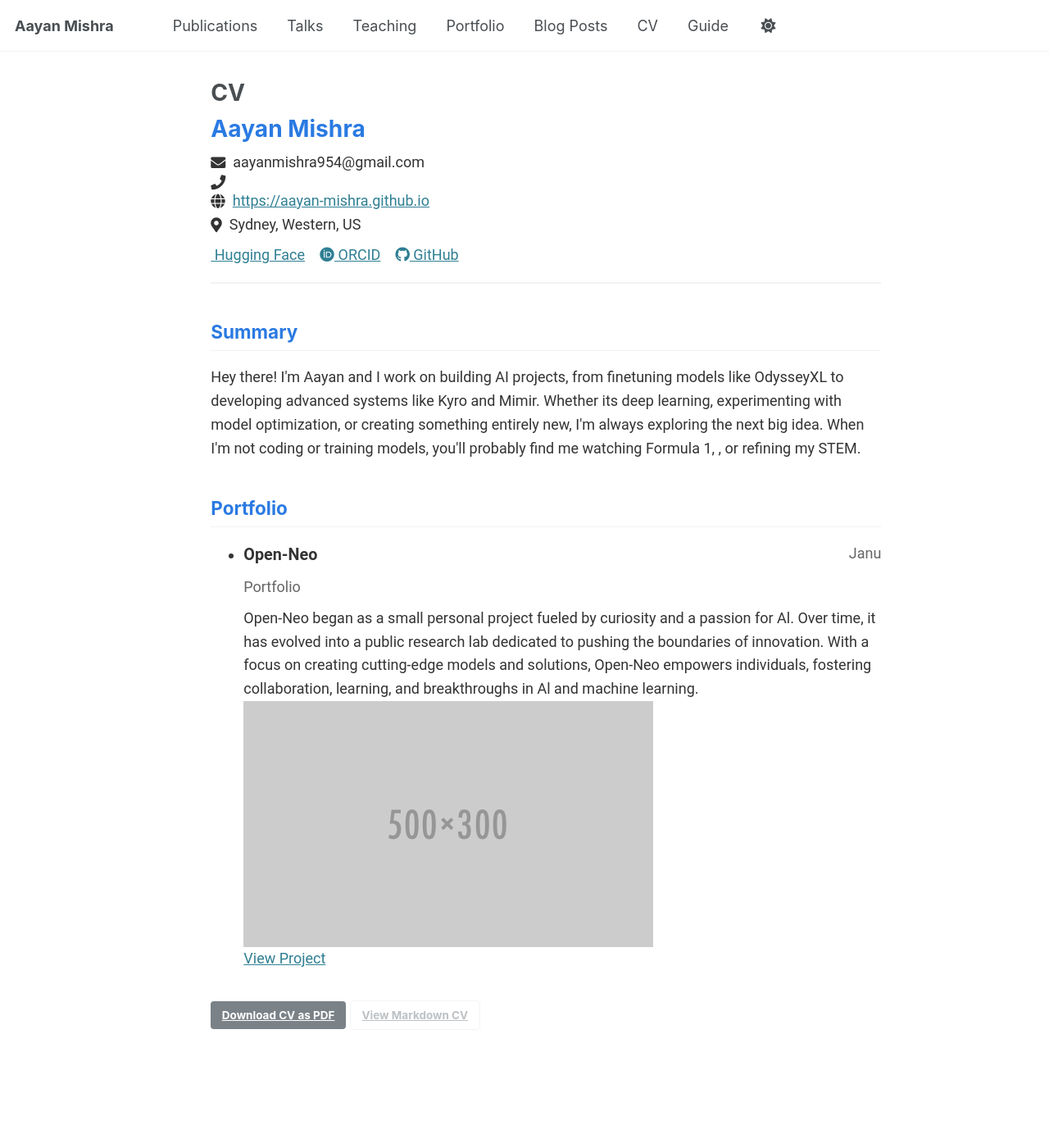
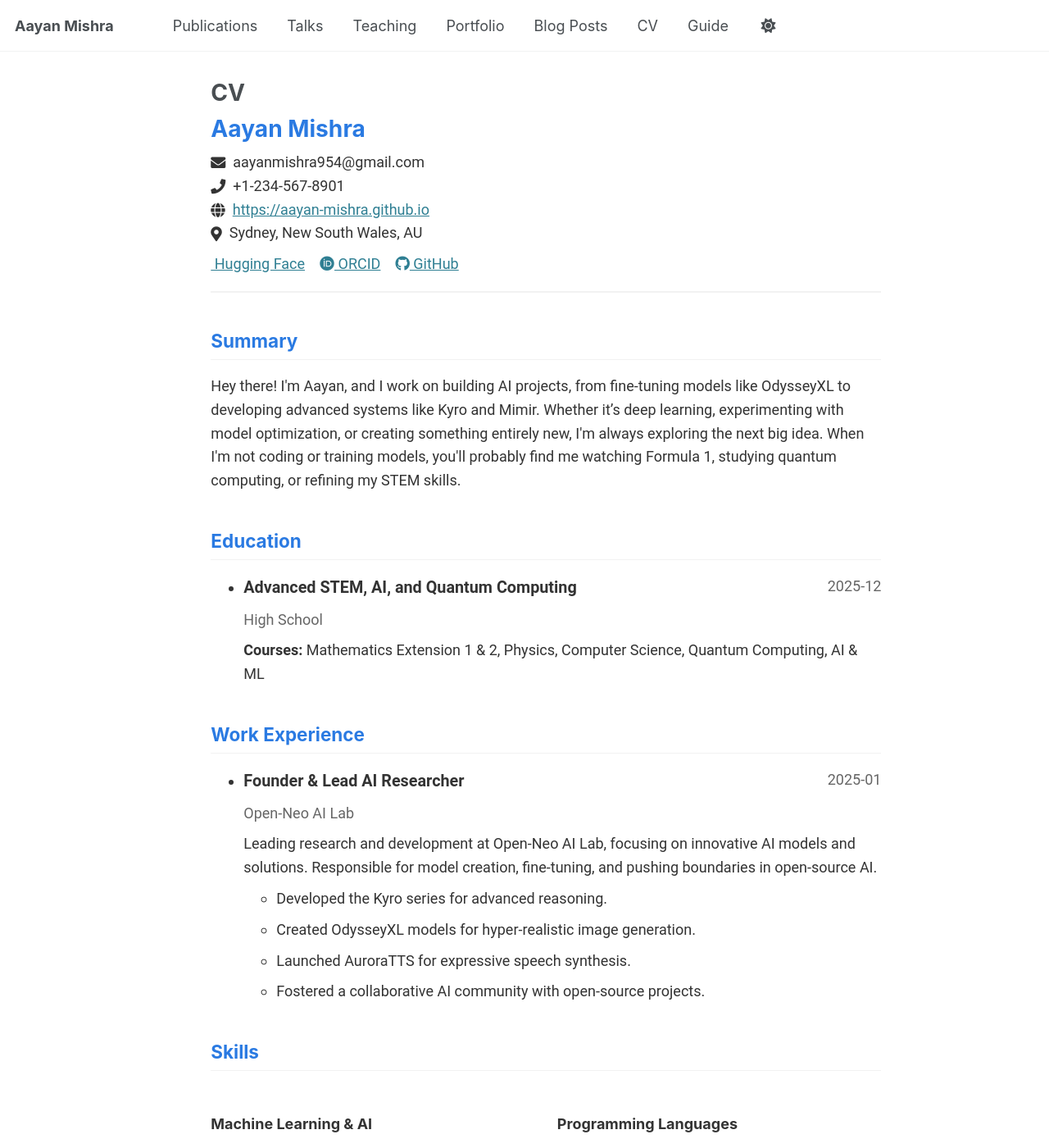
Before and after one commit to Aayan-Mishra/aayan-mishra.github.io, a Jekyll site: the page built from _pages/cv-json.md, in a window 1280 px wide and 1400 px high. Shown: the whole window at 82% size. Built offline with Jekyll 4.4.1, drawn with Linux system fonts in a browser that asks for light colours; some of the changed text lies outside the part shown.

Commit message:
Update cv.json

```diff
--- a/_data/cv.json
+++ b/_data/cv.json
@@ -2,15 +2,15 @@
   "basics": {
     "name": "Aayan Mishra",
     "email": "aayanmishra954@gmail.com",
-    "phone": "",
+    "phone": "+1-234-567-8901",
     "website": "https://aayan-mishra.github.io",
-    "summary": "Hey there! I'm Aayan and I work on building AI projects, from finetuning models like OdysseyXL to developing advanced systems like Kyro and Mimir. Whether its deep learning, experimenting with model optimization, or creating something entirely new, I'm always exploring the next big idea. When I'm not coding or training models, you'll probably find me watching Formula 1, , or refining my STEM.",
+    "summary": "Hey there! I'm Aayan, and I work on building AI projects, from fine-tuning models like OdysseyXL to developing advanced systems like Kyro and Mimir. Whether it’s deep learning, experimenting with model optimization, or creating something entirely new, I'm always exploring the next big idea. When I'm not coding or training models, you'll probably find me watching Formula 1, studying quantum computing, or refining my STEM skills.",
     "location": {
       "address": "",
       "postalCode": "",
       "city": "Sydney",
-      "countryCode": "US",
-      "region": "Western"
+      "countryCode": "AU",
+      "region": "New South Wales"
     },
     "profiles": [
       {
@@ -20,8 +20,8 @@
       },
       {
         "network": "ORCID",
-        "username": "",
-        "url": "http://orcid.org/yourorcidurl"
+        "username": "0000-0001-2345-6789",
+        "url": "http://orcid.org/0000-0001-2345-6789"
       },
       {
         "network": "GitHub",
@@ -30,12 +30,72 @@
       }
     ]
   },
-  "work": [],
-  "education": [],
-  "skills": [],
-  "languages": [],
-  "interests": [],
-  "references": [],
+  "work": [
+    {
+      "company": "Open-Neo AI Lab",
+      "position": "Founder & Lead AI Researcher",
+      "website": "https://open-neo.vercel.app/",
+      "startDate": "2025-01",
+      "summary": "Leading research and development at Open-Neo AI Lab, focusing on innovative AI models and solutions. Responsible for model creation, fine-tuning, and pushing boundaries in open-source AI.",
+      "highlights": [
+        "Developed the Kyro series for advanced reasoning.",
+        "Created OdysseyXL models for hyper-realistic image generation.",
+        "Launched AuroraTTS for expressive speech synthesis.",
+        "Fostered a collaborative AI community with open-source projects."
+      ]
+    }
+  ],
+  "education": [
+    {
+      "institution": "High School",
+      "area": "Advanced STEM, AI, and Quantum Computing",
+      "studyType": "HSC (Higher School Certificate)",
+      "startDate": "2022-01",
+      "endDate": "2025-12",
+      "score": "97+ ATAR (Projected)",
+      "courses": ["Mathematics Extension 1 & 2", "Physics", "Computer Science", "Quantum Computing", "AI & ML"]
+    }
+  ],
+  "skills": [
+    {
+      "name": "Machine Learning & AI",
+      "level": "Expert",
+      "keywords": ["Deep Learning", "Model Fine-tuning", "Optimization", "Open-Source AI"]
+    },
+    {
+      "name": "Programming Languages",
+      "level": "Advanced",
+      "keywords": ["Python", "C++", "JavaScript", "JAX", "Flax"]
+    },
+    {
+      "name": "AI Frameworks & Tools",
+      "level": "Advanced",
+      "keywords": ["PyTorch", "TensorFlow", "Hugging Face", "Diffusers", "Unsloth"]
+    },
+  ],
+  "languages": [
+    {
+      "language": "English",
+      "fluency": "Native"
+    }
+  ],
+  "interests": [
+    {
+      "name": "Artificial Intelligence"
+    },
+    {
+      "name": "Quantum Computing"
+    },
+    {
+      "name": "Formula 1"
+    },
+    {
+      "name": "STEM Exploration"
+    }
+  ],
+  "references": [
+
+  ],
   "publications": [],
   "presentations": [],
   "teaching": [],
@@ -45,7 +105,7 @@
       "category": "portfolio",
       "date": "January 2025 - Present",
       "url": "https://open-neo.vercel.app/",
-      "description": "Open-Neo began as a small personal project fueled by curiosity and a passion for Al. Over time, it has evolved into a public research lab dedicated to pushing the boundaries of innovation. With a focus on creating cutting-edge models and solutions, Open-Neo empowers individuals, fostering collaboration, learning, and breakthroughs in Al and machine learning.<br/><img src='/images/500x300.png'>"
+      "description": "Open-Neo began as a small personal project fueled by curiosity and a passion for AI. Over time, it has evolved into a public research lab dedicated to pushing the boundaries of innovation. With a focus on creating cutting-edge models and solutions, Open-Neo empowers individuals, fostering collaboration, learning, and breakthroughs in AI and machine learning.<br/><img src='/images/500x300.png'>"
     }
   ]
 }
```
